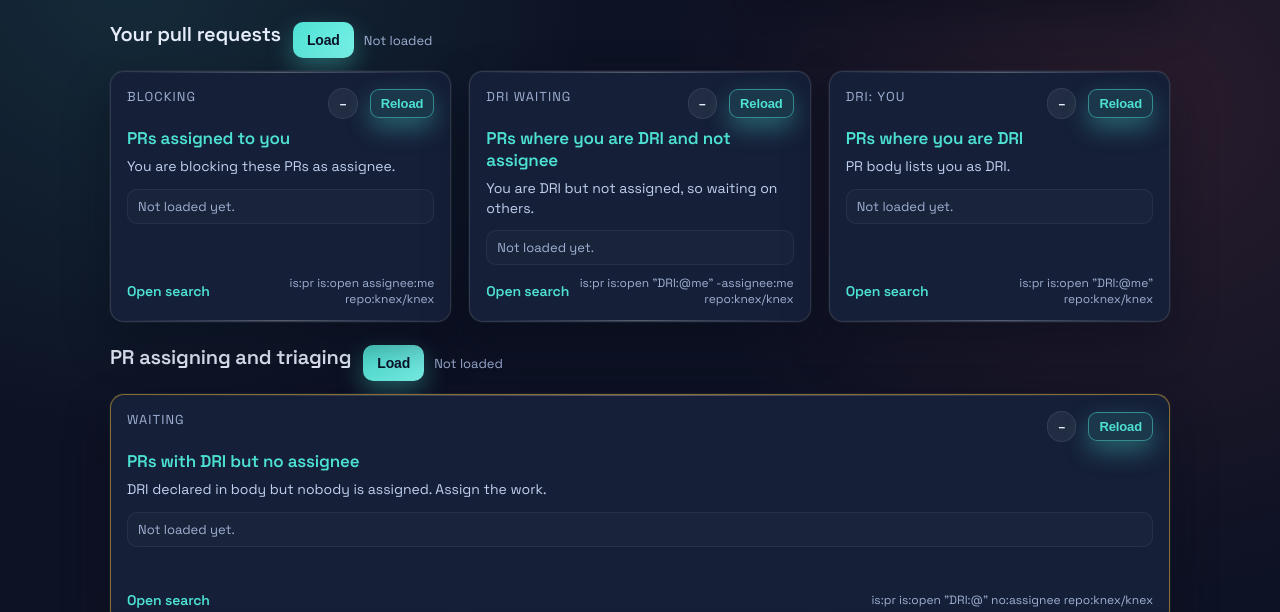
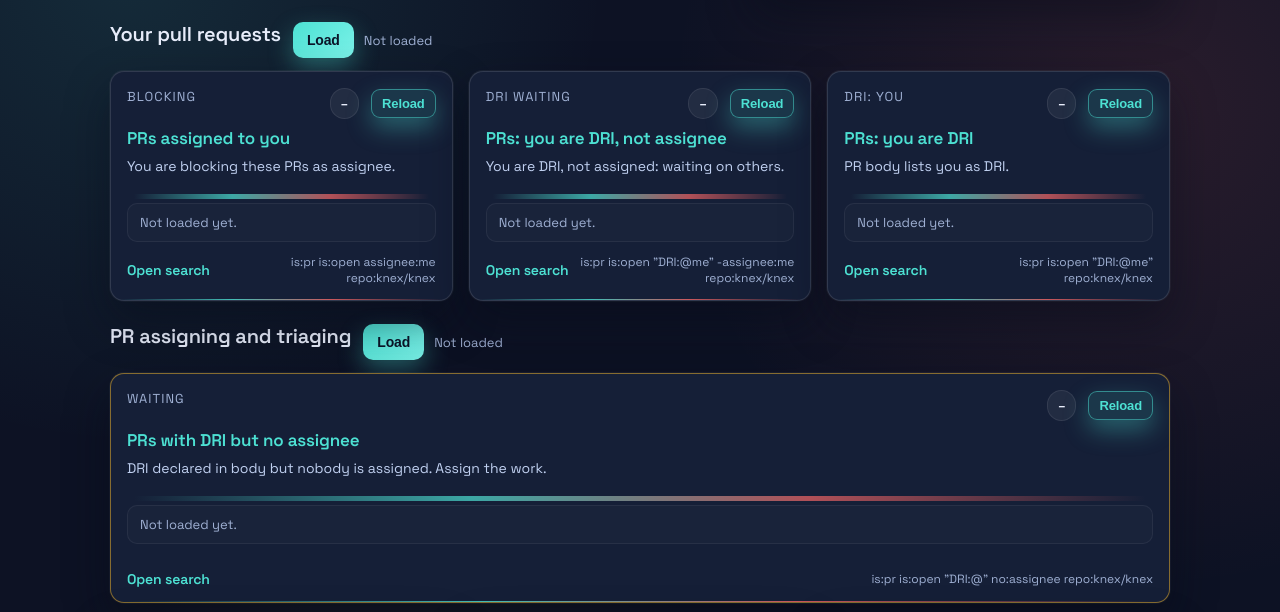
Before and after one commit to mobily-enterprises/github-repo-dash, a website: page docs/index.html in a window 1280 px wide. Shown: the part 173-785 px from the top of the page. Drawn offline with Linux system fonts and the light colour scheme.

Commit message:
More improvements

```diff
--- a/docs/index.html
+++ b/docs/index.html
@@ -265,7 +265,7 @@
     .grid {
       display: grid;
       grid-template-columns: repeat(auto-fit, minmax(320px, 1fr));
-      gap: 18px;
+      gap: 16px;
     }
 
     .priority-grid {
@@ -303,15 +303,11 @@
     .card::after {
       content: "";
       position: absolute;
-      left: 10px;
-      right: 10px;
-      top: -1px;
-      bottom: -1px;
-      background:
-        linear-gradient(90deg, transparent, rgba(255, 255, 255, 0.28), transparent) top,
-        linear-gradient(90deg, transparent, rgba(255, 255, 255, 0.28), transparent) bottom;
-      background-size: 100% 2px, 100% 2px;
-      background-repeat: no-repeat;
+      left: 8px;
+      right: 8px;
+      bottom: -2px;
+      height: 3px;
+      background: linear-gradient(90deg, transparent 0%, rgba(77, 225, 211, 0.82) 35%, rgba(243, 101, 101, 0.82) 65%, transparent 100%);
       pointer-events: none;
     }
 
@@ -398,7 +394,7 @@
     }
 
     .card p {
-      margin: 0;
+      margin: 0 0 14px 0;
       color: #c0d0f0;
       line-height: 1.4;
       font-size: 14px;
@@ -410,7 +406,7 @@
       margin: 4px 0 2px 0;
       display: flex;
       flex-direction: column;
-      gap: 8px;
+      gap: 24px;
       flex: 1;
     }
 
@@ -418,7 +414,19 @@
       background: rgba(255, 255, 255, 0.02);
       border: 1px solid rgba(255, 255, 255, 0.06);
       border-radius: 10px;
-      padding: 8px 10px;
+      padding: 10px 12px;
+      position: relative;
+    }
+
+    .item-list li::before {
+      content: "";
+      position: absolute;
+      left: 6px;
+      right: 6px;
+      top: -10px;
+      height: 5px;
+      background: linear-gradient(90deg, transparent, rgba(77, 225, 211, 0.7), rgba(243, 101, 101, 0.7), transparent);
+      pointer-events: none;
     }
 
     .item-list a {
@@ -672,15 +680,15 @@
         id: 'prs-dri-waiting',
         section: 'pulls',
         label: 'DRI waiting',
-        title: 'PRs where you are DRI and not assignee',
-        desc: 'You are DRI but not assigned, so waiting on others.',
+        title: 'PRs: you are DRI, not assignee',
+        desc: 'You are DRI, not assigned: waiting on others.',
         query: 'is:pr is:open "__DRI_HANDLE__" -assignee:__HANDLE_BARE__'
       },
       {
         id: 'prs-dri-me',
         section: 'pulls',
         label: 'DRI: You',
-        title: 'PRs where you are DRI',
+        title: 'PRs: you are DRI',
         desc: 'PR body lists you as DRI.',
         query: 'is:pr is:open "__DRI_HANDLE__"'
       },
```
